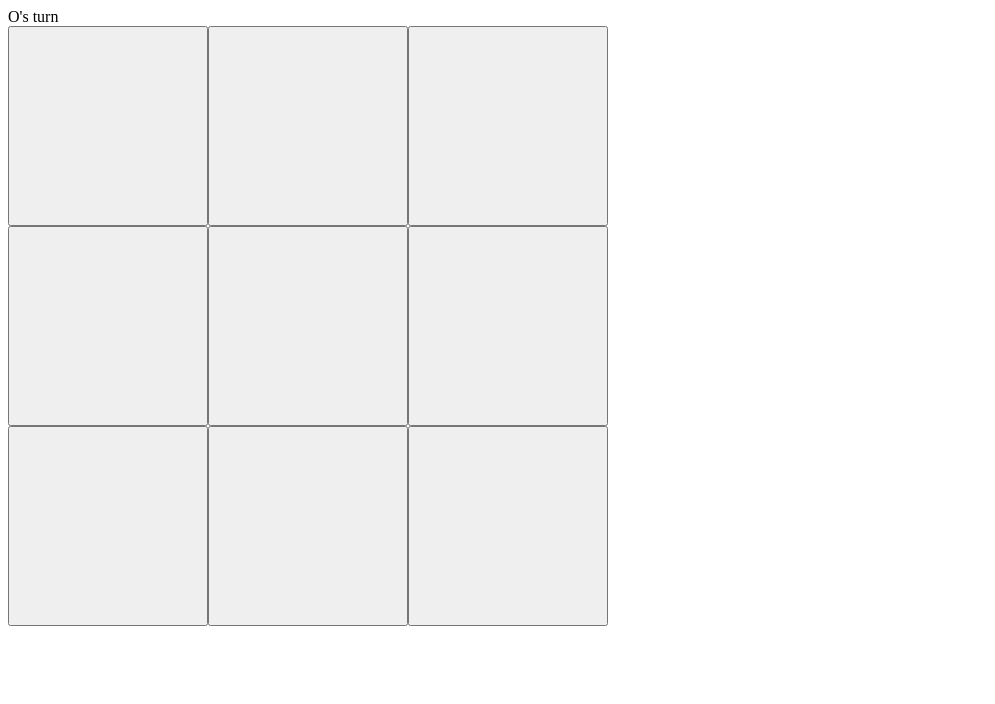
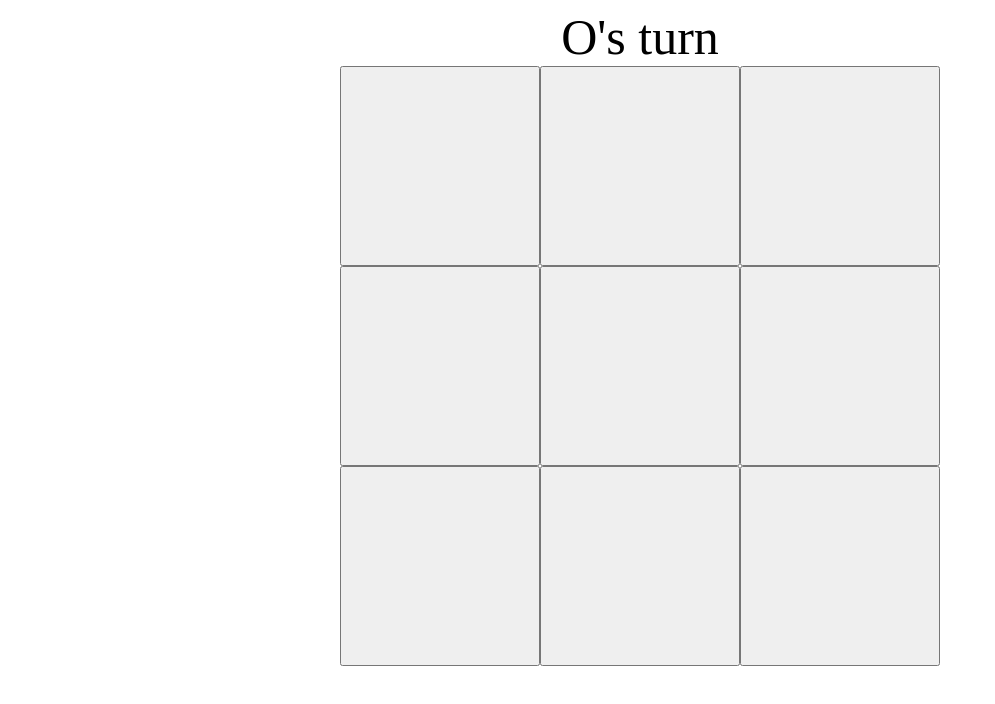
Before and after one commit to rahul1990gupta/odin-project, a website: page javascript/ticJs/index.html in a window 1280 px wide. Shown: the whole page, without its empty margins (0-995 px from the left). Drawn offline with Linux system fonts and the light colour scheme.

Commit message:
adds some styling

```diff
--- a/javascript/ticJs/index.html
+++ b/javascript/ticJs/index.html
@@ -9,7 +9,7 @@
 </head>
 <body>
     <div class="board-container">
-        <div>
+        <div id="turn">
             <span id="player"></span>'s turn
         </div>
         <div class="board">
--- a/javascript/ticJs/style.css
+++ b/javascript/ticJs/style.css
@@ -1,5 +1,10 @@
 :root {
     --cell_size: 200px;
+}
+
+#turn, #result {
+    font-size: 50px;
+    text-align: center;
 }
 
 .board {
@@ -13,3 +18,8 @@
    font-size: 150px;
    font-family: sans-serif;
 }
+
+.board-container {
+    max-width: 600px;
+    margin: 0 auto;
+}
```
